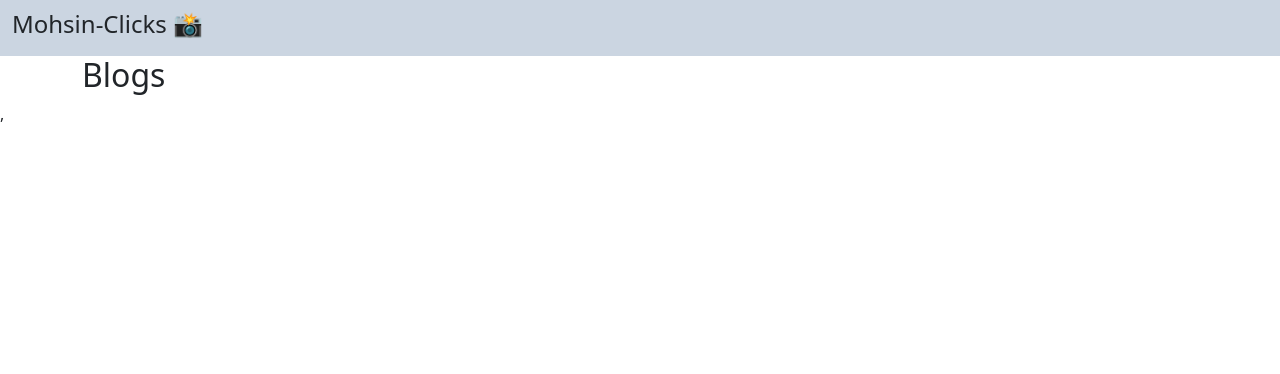
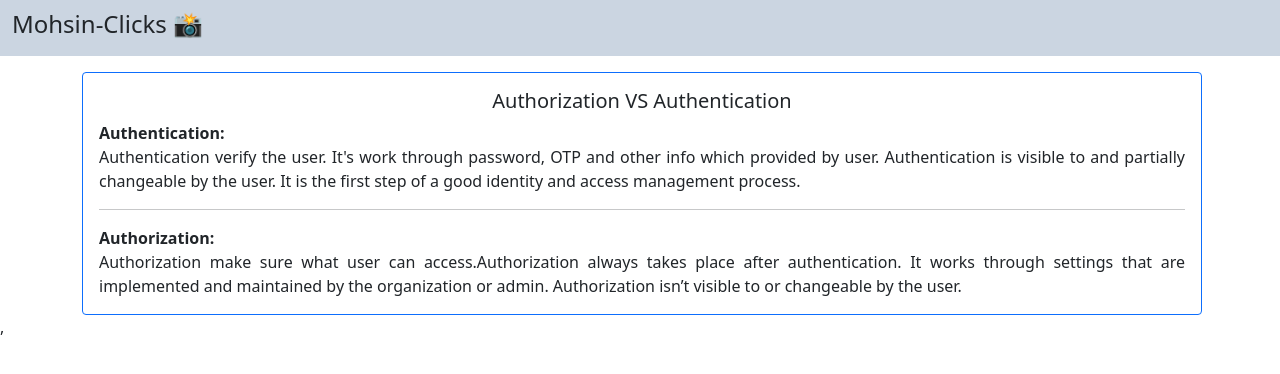
Before and after one commit to assraf-nur/Mohsin-clicks, a React (Create React App) app: page /blogs in a window 1280 px wide. Shown: the top 374 px of the page. Built offline with nearby package versions, Linux system fonts and the light colour scheme; no server answers.

Commit message:
added blogs section

```diff
--- a/package.json
+++ b/package.json
@@ -12,6 +12,7 @@
     "react-bootstrap": "^2.2.3",
     "react-dom": "^18.0.0",
     "react-firebase-hooks": "^5.0.3",
+    "react-hook-form": "^7.30.0",
     "react-router-dom": "^6.3.0",
     "react-scripts": "5.0.1",
     "react-toastify": "^8.2.0",
--- a/src/Components/Home/Blogs/Blogs.js
+++ b/src/Components/Home/Blogs/Blogs.js
@@ -1,11 +1,26 @@
-import React from 'react';
+import React from "react";
+import { Card } from "react-bootstrap";
+import blogImg from "../../../images/vs.png";
 
 const Blogs = () => {
-    return (
-        <div className='container'>
-            <h2>Blogs</h2>
-        </div>
-    );
+  return (
+    <div className="container mt-3">
+      <Card border="primary" style={{ width: "70rem" }}>
+        <Card.Body>
+          <Card.Title className="text-center">Authorization VS Authentication</Card.Title>
+          <Card.Text className="text-justify">
+           <span className="font-bold">Authentication:</span> <br />
+            Authentication verify the user. It's work through password, OTP and other info which provided by user.
+            Authentication is visible to and partially changeable by the user. It is the first step of a good identity and access management process.
+            <br /><hr />
+            <span className="font-bold mt-2">Authorization:</span> <br />
+            Authorization make sure what user can access.Authorization always takes place after authentication. It works through settings that are implemented and maintained by the organization or admin.
+            Authorization isn’t visible to or changeable by the user.
+          </Card.Text>
+        </Card.Body>
+      </Card>
+    </div>
+  );
 };
 
 export default Blogs;
--- /dev/null
+++ b/src/Components/HookForm/HookForm.js
@@ -0,0 +1,22 @@
+import React from 'react';
+import { Button } from 'react-bootstrap';
+import { ToastContainer, toast } from "react-toastify";
+
+import "react-toastify/dist/ReactToastify.css";
+
+const HookForm = () => {
+    const handleAppoint = () =>{
+        toast(`Next Sunday is your Appointment.
+                Please bring enough money to hire me.
+                Because many like you took appointment but dont give money.
+        `)
+    }
+    return (
+        <div className='mt-5'>
+            <Button className='p-3' onClick={handleAppoint}>Take Appointment</Button>
+            <ToastContainer/>
+        </div>
+    );
+};
+
+export default HookForm;
--- a/src/Components/LoginRegistration/Login/Login.js
+++ b/src/Components/LoginRegistration/Login/Login.js
@@ -1,32 +1,31 @@
 import React, { useRef } from "react";
 import { Button, Form } from "react-bootstrap";
-import { useSendPasswordResetEmail, useSignInWithEmailAndPassword, useSignInWithGoogle } from "react-firebase-hooks/auth";
+import {
+  useSendPasswordResetEmail,
+  useSignInWithEmailAndPassword,
+  useSignInWithGoogle,
+} from "react-firebase-hooks/auth";
 import { useLocation, useNavigate } from "react-router-dom";
 import auth from "../../../firebase.init";
 import "./Login.css";
-import google from '../../../images/google.png'
-import { ToastContainer, toast } from 'react-toastify';
+import google from "../../../images/google.png";
+import { ToastContainer, toast } from "react-toastify";
 
-  import 'react-toastify/dist/ReactToastify.css';
+import "react-toastify/dist/ReactToastify.css";
 
 const Login = () => {
-  const [
-    signInWithEmailAndPassword,
-    user,
-    loading,
-    error,
-  ] = useSignInWithEmailAndPassword(auth);
+  const [signInWithEmailAndPassword, user, loading, error] =
+    useSignInWithEmailAndPassword(auth);
 
   const [signInWithGoogle, user1] = useSignInWithGoogle(auth);
   const [sendPasswordResetEmail, sending] = useSendPasswordResetEmail(auth);
-
 
   const emailRef = useRef("");
   const passwordRef = useRef("");
   const navigate = useNavigate();
   const location = useLocation();
 
-  let from = location?.state?.from?.pathname || '/'
+  let from = location?.state?.from?.pathname || "/";
 
   const handleSubmit = (e) => {
     e.preventDefault();
@@ -35,23 +34,28 @@ const Login = () => {
     signInWithEmailAndPassword(email, password);
   };
 
-  if(user){
-    navigate(from, {replace: true});
+  if (user) {
+    navigate(from, { replace: true });
   }
 
-  if(user1){
-    navigate(from, {replace: true});
+  if (user1) {
+    navigate(from, { replace: true });
   }
 
   const navigateRegister = (e) => {
     navigate("/register");
   };
 
-  const resetPassword = async ()=>{
+  const resetPassword = async () => {
     const email = emailRef.current.value;
-    await sendPasswordResetEmail(email);
-    toast('Sent Email');
-  }
+    if (email) {
+      await sendPasswordResetEmail(email);
+      toast("Sent Email");
+    }
+    else{
+      toast('Please enter your email address')
+    }
+  };
 
   return (
     <div>
@@ -59,7 +63,7 @@ const Login = () => {
         onSubmit={handleSubmit}
         className="w-50 mx-auto mt-3 border shadow p-5 rounded"
       >
-          <h2 className="text-center">Login</h2>
+        <h2 className="text-center">Login</h2>
         <Form.Group className="mb-3" controlId="formBasicEmail">
           <Form.Label>Email address</Form.Label>
           <Form.Control
@@ -82,12 +86,12 @@ const Login = () => {
             required
           />
         </Form.Group>
-        {
-          loading && <p className="text-primary font-bold text-center">Loading....😌</p>
-        }
-        {
-          error && <p className="text-danger font-bold text-center">User Not Found😥</p>
-        }
+        {loading && (
+          <p className="text-primary font-bold text-center">Loading....😌</p>
+        )}
+        {error && (
+          <p className="text-danger font-bold text-center">User Not Found😥</p>
+        )}
         <Button className="px-5 mb-3 mt-3" variant="primary" type="submit">
           Login
         </Button>
@@ -97,14 +101,28 @@ const Login = () => {
             Please Register
           </span>{" "}
         </p>
-        <p>forget Password !! <span className="text-danger"> <button onClick={resetPassword}>Reset Password</button></span></p>
+        <p>
+          forget Password !!{" "}
+          <span className="text-danger">
+            {" "}
+            <button onClick={resetPassword}>Reset Password</button>
+          </span>
+        </p>
         <hr />
-        <button onClick={()=> signInWithGoogle()} className="bg-dark p-3 rounded text-white w-100">
-          <img className="mx-auto" style={{width: '30px'}} src={google} alt="" />
+        <button
+          onClick={() => signInWithGoogle()}
+          className="bg-dark p-3 rounded text-white w-100"
+        >
+          <img
+            className="mx-auto"
+            style={{ width: "30px" }}
+            src={google}
+            alt=""
+          />
           <span>Google Sign In</span>
         </button>
       </Form>
-      <ToastContainer/>
+      <ToastContainer />
     </div>
   );
 };
--- a/src/Components/ServiceDetails/ServiceDetails.js
+++ b/src/Components/ServiceDetails/ServiceDetails.js
@@ -1,11 +1,13 @@
 import React from 'react';
 import { useParams } from 'react-router-dom';
+import HookForm from '../HookForm/HookForm';
 
 const ServiceDetails = () => {
     const {serviceId} = useParams();
     return (
-        <div className='container'>
-            <h2>Service Details: {serviceId}</h2>
+        <div className='container mt-3 text-center'>
+            <h2>Oww Great. You Choose our plan number : {serviceId}</h2>
+            <HookForm></HookForm>
         </div>
     );
 };
```
Also changed, not shown: src/images/vs.png (added), 1 other file (tests, documents, lock files or other folders).
